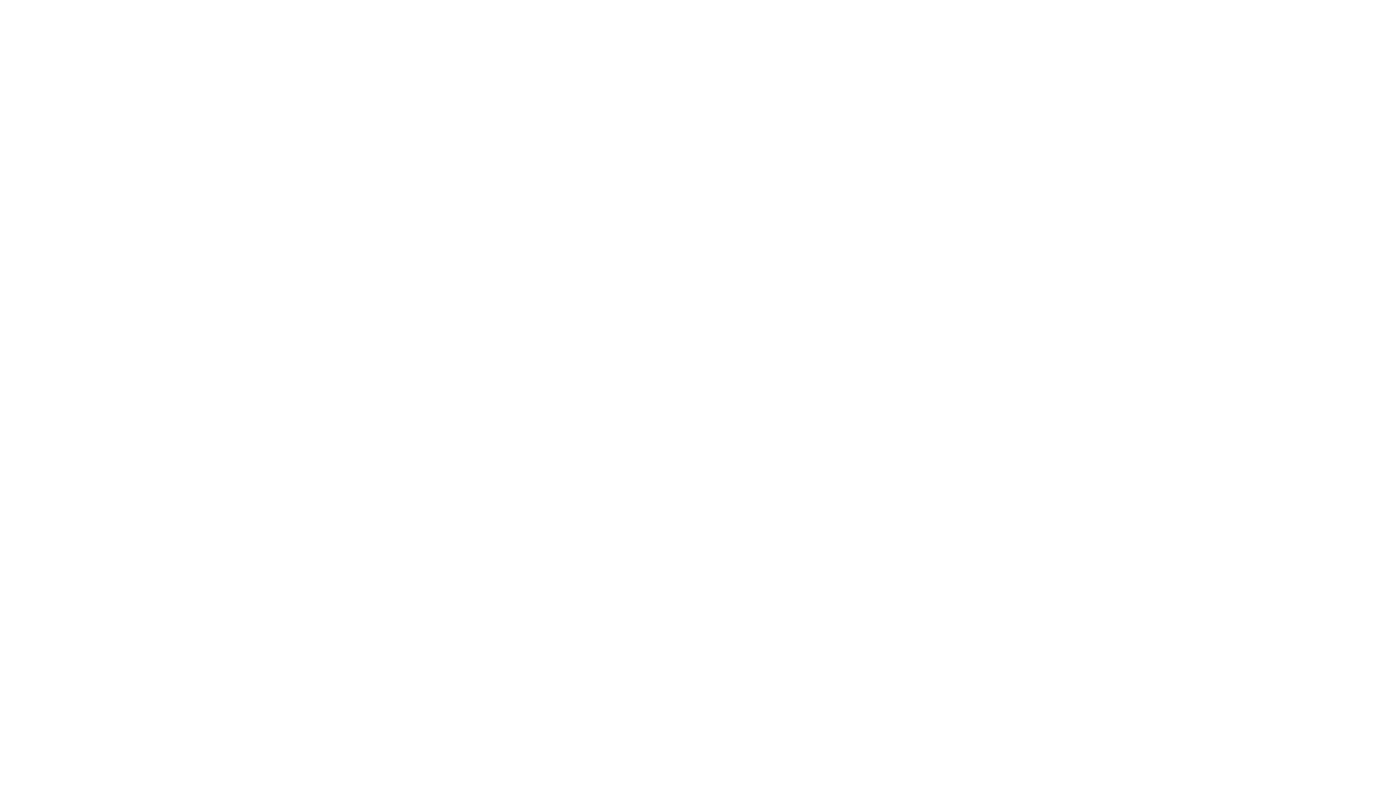
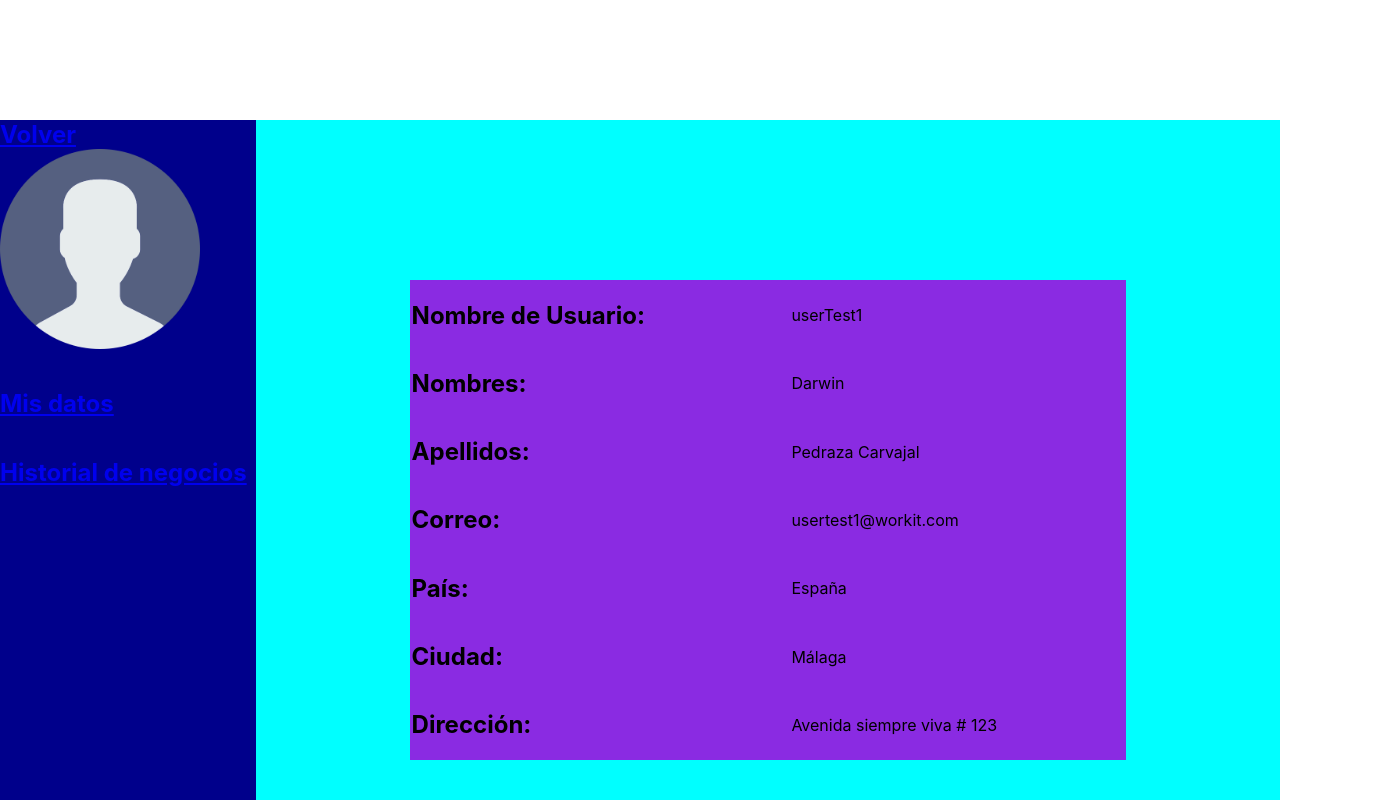
Before and after one commit to nvasquezt/makeiTasks, a React (Create React App) app in the folder taskswithreact/: page / in a window 1280 px wide. Shown: the part 680-1480 px from the top of the page, 1380 px wide, since content can reach past the window. Before the commit the page ends 800 px from the top, so only its background shows below. Built offline with nearby package versions, Linux system fonts and the light colour scheme.

Commit message:
feat: Adding user profile as a component

```diff
--- a/taskswithreact/src/App.css
+++ b/taskswithreact/src/App.css
@@ -1,7 +1,8 @@
+*{margin: 0; padding: 0;}
 .containerPokemon {
   align-items: center;
   display: flex;
-  height: 500px;
+  height: 100vh;
   justify-content: space-around;
   text-align: center;
   width: auto;
--- a/taskswithreact/src/App.js
+++ b/taskswithreact/src/App.js
@@ -1,4 +1,5 @@
 import './App.css';
+import UserProfile from './components/UserProfile/UserProfile.jsx'
 import Pokemondata from './assets/pokemondata.json'
 import PokemonCard from './components/PokemonCard/PokemonCard.jsx'
 
@@ -11,6 +12,11 @@ function App() {
         )
       )}
       </div>
+
+      <div>
+        <UserProfile />
+      </div>
+
     </body>
 
   );
--- a/taskswithreact/src/components/PokemonCard/PokemonCard.css
+++ b/taskswithreact/src/components/PokemonCard/PokemonCard.css
@@ -1,8 +1,11 @@
+*{margin: 0; padding: 0;}
 .card{
     display: block;
     background-color: rgba(137, 43, 226, 0.486);
 }
 
 .card__image{
-    padding: 30px;
+    width: 200px;
+    height: 230px;
+    padding: 20px;
 }
--- /dev/null
+++ b/taskswithreact/src/components/UserProfile/UserProfile.jsx
@@ -0,0 +1,88 @@
+import userImage from "./userIcon.png";
+import "./UserProfile.scss";
+
+function UserProfile() {
+  return (
+    <div className="container">
+      <div className="container_userPanel">
+        <h2>
+          <a href="#">Volver</a>
+        </h2>
+        <div className="container_imageContainer">
+          <img
+            className="container_imageContainer--userImage"
+            src={userImage}
+            alt="profile"
+          />
+        </div>
+        <br />
+        <br />
+        <h2>
+          <a href="#">Mis datos</a>
+        </h2>
+        <br />
+        <br />
+        <h2>
+          <a href="#">Historial de negocios</a>
+        </h2>
+      </div>
+      <div className="contentProfile">
+        <table className="contentProfile_userProfileTable">
+          <tr>
+            <td>
+              <h2>
+                <strong>Nombre de Usuario:</strong>
+              </h2>
+            </td>
+            <td>userTest1</td>
+          </tr>
+          <tr>
+            <td>
+              <h2>
+                <strong>Nombres:</strong>
+              </h2>
+            </td>
+            <td>Darwin</td>
+          </tr>
+          <tr>
+            <td>
+              <h2>
+                <strong>Apellidos:</strong>
+              </h2>
+            </td>
+            <td>Pedraza Carvajal</td>
+          </tr>
+          <tr>
+            <td>
+              <h2>
+                <strong>Correo:</strong>
+              </h2>
+            </td>
+            <td>usertest1@workit.com</td>
+          </tr>
+          <tr>
+            <td>
+              <h2>
+                <strong>País:</strong>
+              </h2>
+            </td>
+            <td>España</td>
+          </tr>
+          <tr>
+            <td>
+              <h2>Ciudad:</h2>
+            </td>
+            <td>Málaga</td>
+          </tr>
+          <tr>
+            <td>
+              <h2>Dirección:</h2>
+            </td>
+            <td>Avenida siempre viva # 123</td>
+          </tr>
+        </table>
+      </div>
+    </div>
+  );
+}
+export default UserProfile;
--- /dev/null
+++ b/taskswithreact/src/components/UserProfile/UserProfile.scss
@@ -0,0 +1,30 @@
+*{margin: 0; padding: 0;}
+.container{
+  background-color: aqua;
+  display: flex;
+  width: auto;
+  &_userPanel{
+    background-color:darkblue;
+    width: 20%;
+  }
+  &_imageContainer{
+    height: 200px;
+    width: 200px;
+    &--userImage{
+      height: 100%;
+      width: 100%;
+    }
+  }
+}
+.contentProfile{
+  align-items: center;
+  display: flex;
+  height: 100vh;
+  justify-content: center;
+  width: 80%;
+  &_userProfileTable{
+    background-color: blueviolet;
+    height: 60vh;
+    width: 70%;
+  }
+}
```
Also changed, not shown: taskswithreact/src/components/UserProfile/App.css (deleted, +0 -38 lines), taskswithreact/src/components/UserProfile/App.jsx (deleted, +0 -50 lines), taskswithreact/src/components/UserProfile/userIcon.png (added).
